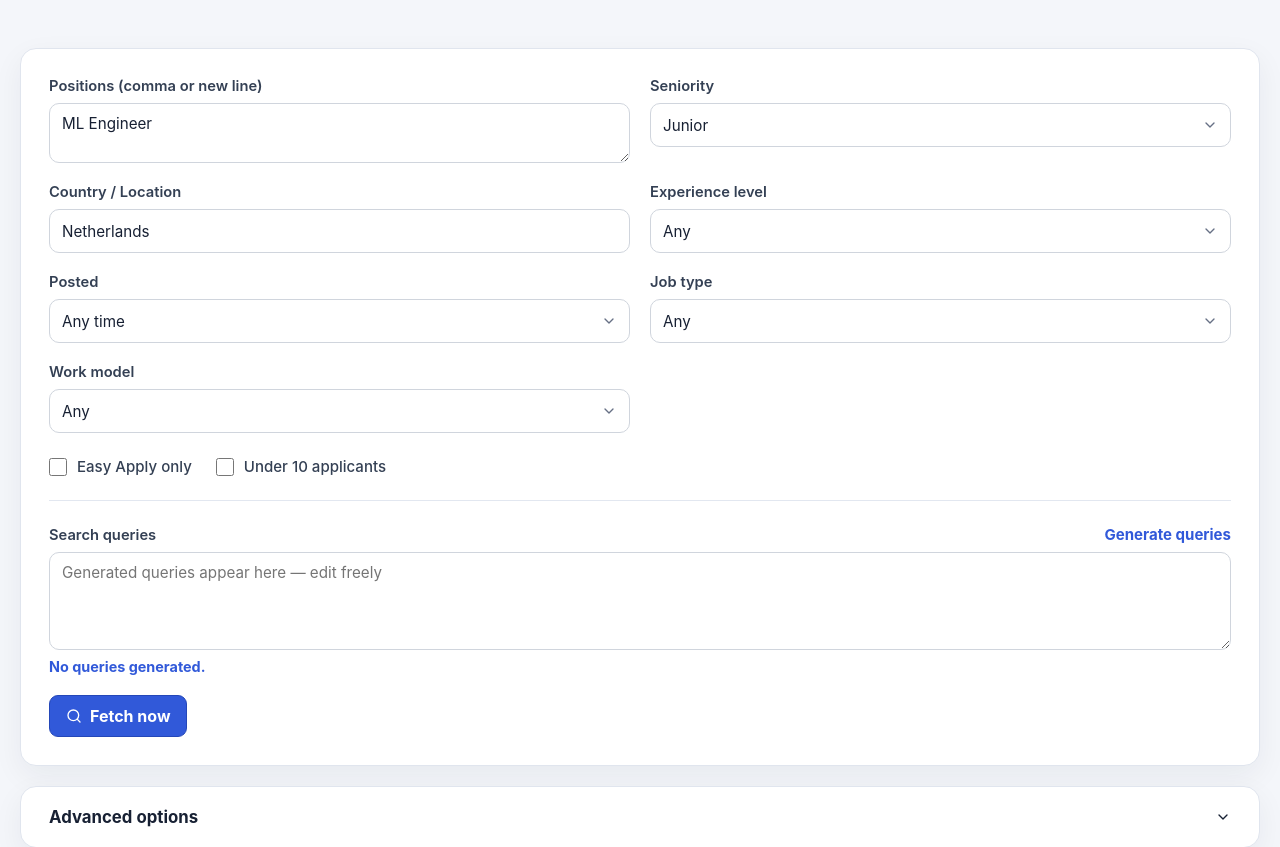
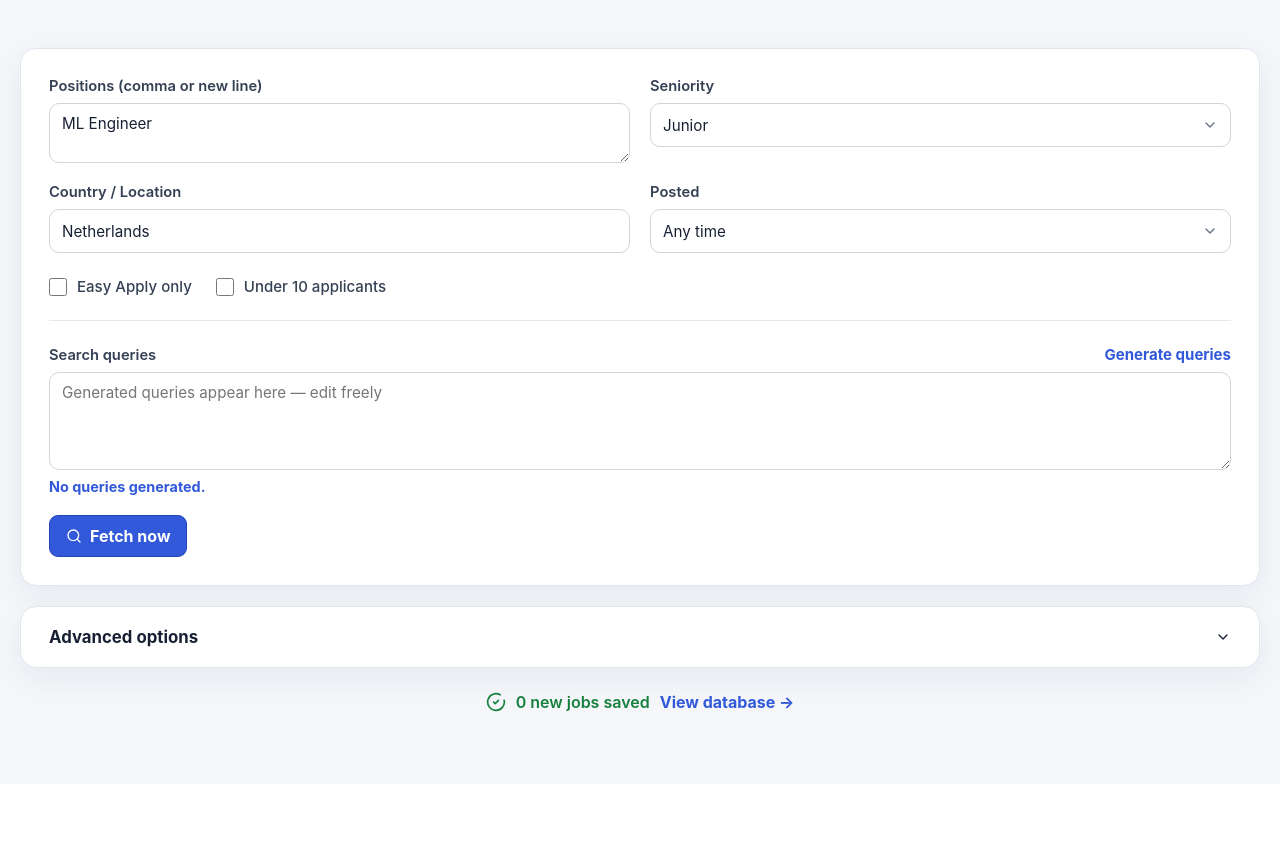
Before and after one commit to j1mb0o/jobstash, a FastAPI app: page /search in a window 1280 px wide. Shown: the part 64-911 px from the top of the page. After the commit the page ends 776 px from the top, so only its background shows below. Run offline with FastAPI, Linux system fonts and the light colour scheme.

Commit message:
simplify UI

```diff
--- a/src/routes/search.py
+++ b/src/routes/search.py
@@ -19,7 +19,6 @@ from src.schemas.search import (
     TimePosted,
     WorkModel,
     labels_for,
-    optional_labels_for,
 )
 from src.services.jobs import known_job_ids_with_description, save_records
 from src.services.linkedin import LinkedInClient
@@ -97,9 +96,6 @@ class FetchJobsResponse(BaseModel):
 @router.get("/search", response_class=HTMLResponse)
 def search_page(request: Request, settings: SettingsDependency) -> HTMLResponse:
     context = {
-        "experience_choices": optional_labels_for(ExperienceLevel),
-        "job_type_choices": optional_labels_for(JobType),
-        "work_model_choices": optional_labels_for(WorkModel),
         "time_posted_choices": labels_for(TimePosted),
         "seniority_choices": seniority_choices(),
         "default_seniority": settings.default_seniority,
--- a/src/templates/search.html
+++ b/src/templates/search.html
@@ -25,36 +25,9 @@
     </div>
 
     <div class="search-field-group">
-      <label for="experience_level">Experience level</label>
-      <select id="experience_level" name="experience_level">
-        {% for label, value in experience_choices %}
-          <option value="{{ value }}">{{ label }}</option>
-        {% endfor %}
-      </select>
-    </div>
-
-    <div class="search-field-group">
       <label for="time_posted">Posted</label>
       <select id="time_posted" name="time_posted">
         {% for label, value in time_posted_choices %}
-          <option value="{{ value }}">{{ label }}</option>
-        {% endfor %}
-      </select>
-    </div>
-
-    <div class="search-field-group">
-      <label for="job_type">Job type</label>
-      <select id="job_type" name="job_type">
-        {% for label, value in job_type_choices %}
-          <option value="{{ value }}">{{ label }}</option>
-        {% endfor %}
-      </select>
-    </div>
-
-    <div class="search-field-group">
-      <label for="work_model">Work model</label>
-      <select id="work_model" name="work_model">
-        {% for label, value in work_model_choices %}
           <option value="{{ value }}">{{ label }}</option>
         {% endfor %}
       </select>
@@ -178,19 +151,12 @@
     queriesCount.textContent = lines.length + (lines.length === 1 ? " query" : " queries");
   }
 
-  function optionalValue(value) {
-    return value === '' ? null : value;
-  }
-
   function collectPayload() {
     return {
       position_text: document.getElementById('position_text').value,
       seniority: document.getElementById('seniority').value,
       query_text: queriesField.value,
       location: document.getElementById('location').value,
-      experience_level: optionalValue(document.getElementById('experience_level').value),
-      job_type: optionalValue(document.getElementById('job_type').value),
-      work_model: optionalValue(document.getElementById('work_model').value),
       time_posted: document.getElementById('time_posted').value,
       easy_apply: document.getElementById('easy_apply').checked,
       under_10_applicants: document.getElementById('under_10_applicants').checked,
```
